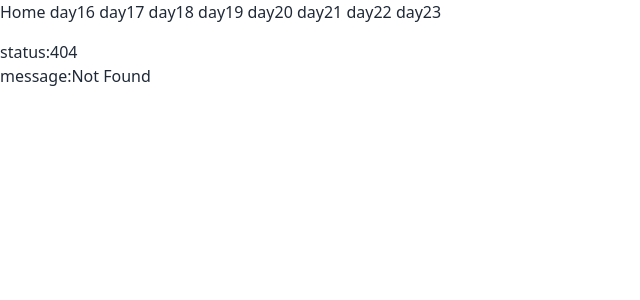
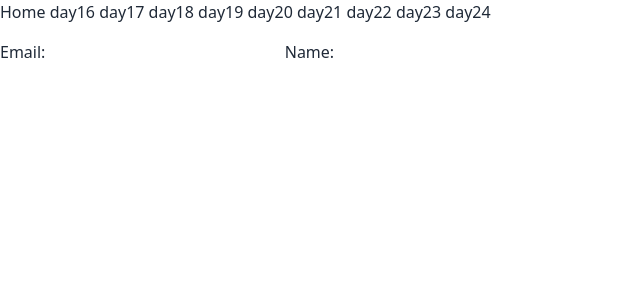
Before and after one commit to toddLiao469469/30days-for-svelte5, a SvelteKit app: page /day24 in a window 1280 px wide. Before the commit this address had no page. Shown: the top 300 px of the page, without its empty margins (0-640 px from the left). Built offline with nearby package versions, Linux system fonts and the light colour scheme.

Commit message:
feat: add day24 (#16)

```diff
--- a/src/routes/+layout.svelte
+++ b/src/routes/+layout.svelte
@@ -22,6 +22,7 @@
 	<a href="/day21">day21</a>
 	<a href="/day22" data-sveltekit-preload-data="hover" data-sveltekit-preload-code="eager">day22</a>
 	<a href="/day23">day23</a>
+	<a href="/day24">day24</a>
 </nav>
 
 <QueryClientProvider client={queryClient}>
--- /dev/null
+++ b/src/routes/day24/+page.svelte
@@ -0,0 +1,26 @@
+<script lang="ts">
+	import type { Snapshot } from './$types';
+
+	let formData = $state({
+		email: '',
+		name: ''
+	});
+
+	export const snapshot: Snapshot<typeof formData> = {
+		capture: () => formData,
+		restore: (value) => (formData = value)
+	};
+
+	$effect(() => {
+		console.log('formData', formData, history);
+	});
+</script>
+
+<label>
+	Email:
+	<input id="email" bind:value={formData.email} />
+</label>
+<label>
+	Name:
+	<input id="name" bind:value={formData.name} />
+</label>
```
